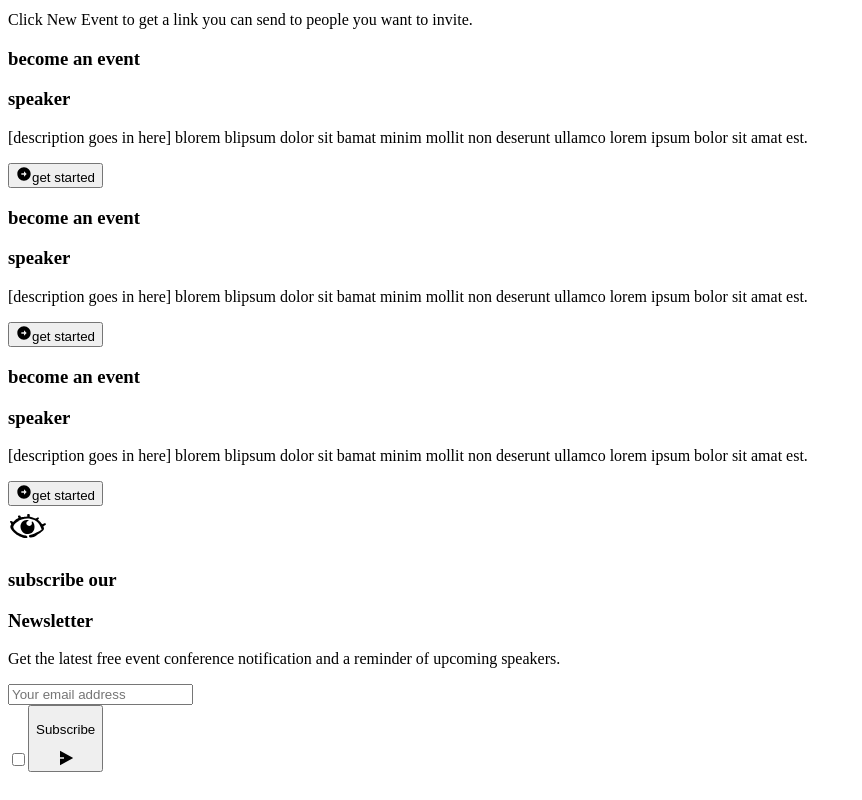
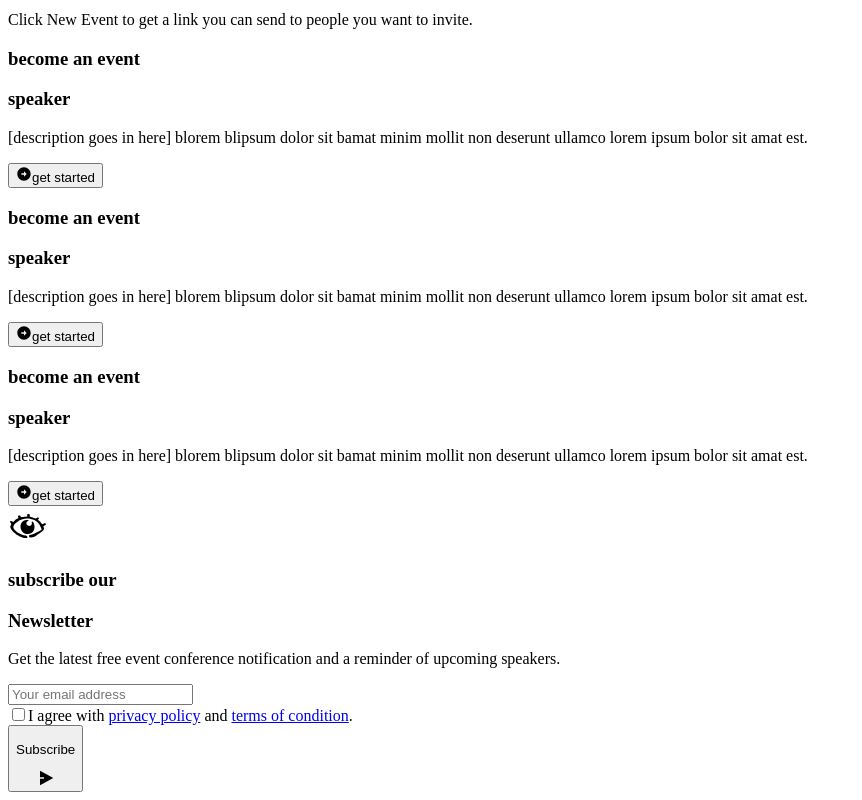
Before and after one commit to Josh-millr/confab-landing-page, a Next.js app: page / in a window 1280 px wide. Shown: the part 6592-7392 px from the top of the page, without its empty margins (0-862 px from the left). Built offline with nearby package versions, Linux system fonts and the light colour scheme.

Commit message:
Created the form checkbox

```diff
--- a/src/shared/components/sections/Newsletter.jsx
+++ b/src/shared/components/sections/Newsletter.jsx
@@ -1,4 +1,5 @@
 import Image from "next/image";
+import Link from "next/link";
 import { RiSendPlane2Fill } from "react-icons/ri";
 
 export const Newsletter = ({}) => {
@@ -43,19 +44,38 @@ export const Newsletter = ({}) => {
       >
         {/* // TODO: Add email validation checker */}
         <input
-          // pattern="[a-zA-Z0-9.!#$%&’*+/=?^_`{|}~-]+@[a-zA-Z0-9-]+(?:\.[a-zA-Z0-9-]+)*$"
+          pattern="[a-zA-Z0-9.!#$%&’*+/=?^_`{|}~-]+@[a-zA-Z0-9-]+(?:\.[a-zA-Z0-9-]+)*$"
           type="text"
           role="email"
           className="h-[56px] max-w-[inherit] rounded-full border-[2px] border-black px-[32px] font-body text-body-sm text-smoke"
           placeholder="Your email address"
         />
-        <div className="flex justify-between">
-          {/* // TODO: Style checkbox */}
-          <input type="checkbox" name="" id="" className="" />
-          {/* // TODO: Style button */}
+        <div className="grid grid-rows-1 justify-items-center gap-y-[24px] sm:grid-cols-2 sm:justify-between sm:justify-items-end sm:gap-y-[0px] sm:pl-[16px]">
+          {/*  */}
+          <div className="relative">
+            <input type="checkbox" name="privacy-check" id="privacyCheck" />
+            <label
+              htmlFor="privacyCheck"
+              className="pl-[32px] font-body text-[12px] capitalize text-smoke"
+            >
+              I agree with {""}
+              <Link href="/">
+                <a>
+                  <span className="underline">privacy policy</span>
+                </a>
+              </Link>{" "}
+              and{" "}
+              <Link href="/">
+                <a>
+                  <span className="underline">terms of condition</span>
+                </a>
+              </Link>
+              .
+            </label>
+          </div>
           <button
             type="submit"
-            className="flex place-items-center gap-x-[16px] rounded-full bg-black px-[24px] py-[16px] text-white"
+            className="flex h-fit w-[fit-content] place-items-center gap-x-[16px] rounded-full bg-black px-[24px] py-[16px] text-white"
           >
             <p className="font-body text-body-md font-medium capitalize">
               Subscribe
--- a/src/shared/styles/globals.css
+++ b/src/shared/styles/globals.css
@@ -5,9 +5,44 @@
 @import url("general-sans[font-dec].css");
 @import url("satoshi[font-dec].css");
 
-@layer base {
+@layer utilities {
   textarea:focus,
   input:focus {
     outline: none;
   }
+  input[type="checkbox"] {
+    height: 24px;
+    width: 24px;
+    left: 0;
+    top: 0;
+    opacity: 0;
+    position: absolute;
+  }
+  input[type="checkbox"] + label::before {
+    @apply bg-stormy;
+    border-radius: 8px;
+    position: absolute;
+    content: "";
+    height: 24px;
+    width: 24px;
+    top: 0;
+    left: 0;
+  }
+  input[type="checkbox"] + label::after {
+    content: "";
+    border: 2px solid white;
+    border-left: 0;
+    border-top: 0;
+    height: 14px;
+    left: 8px;
+    top: 3px;
+    opacity: 0;
+    position: absolute;
+    transform: rotate(45deg);
+    transition: opacity 0.2s ease-in-out;
+    width: 9px;
+  }
+  input[type="checkbox"]:checked + label::after {
+    opacity: 1;
+  }
 }
```
